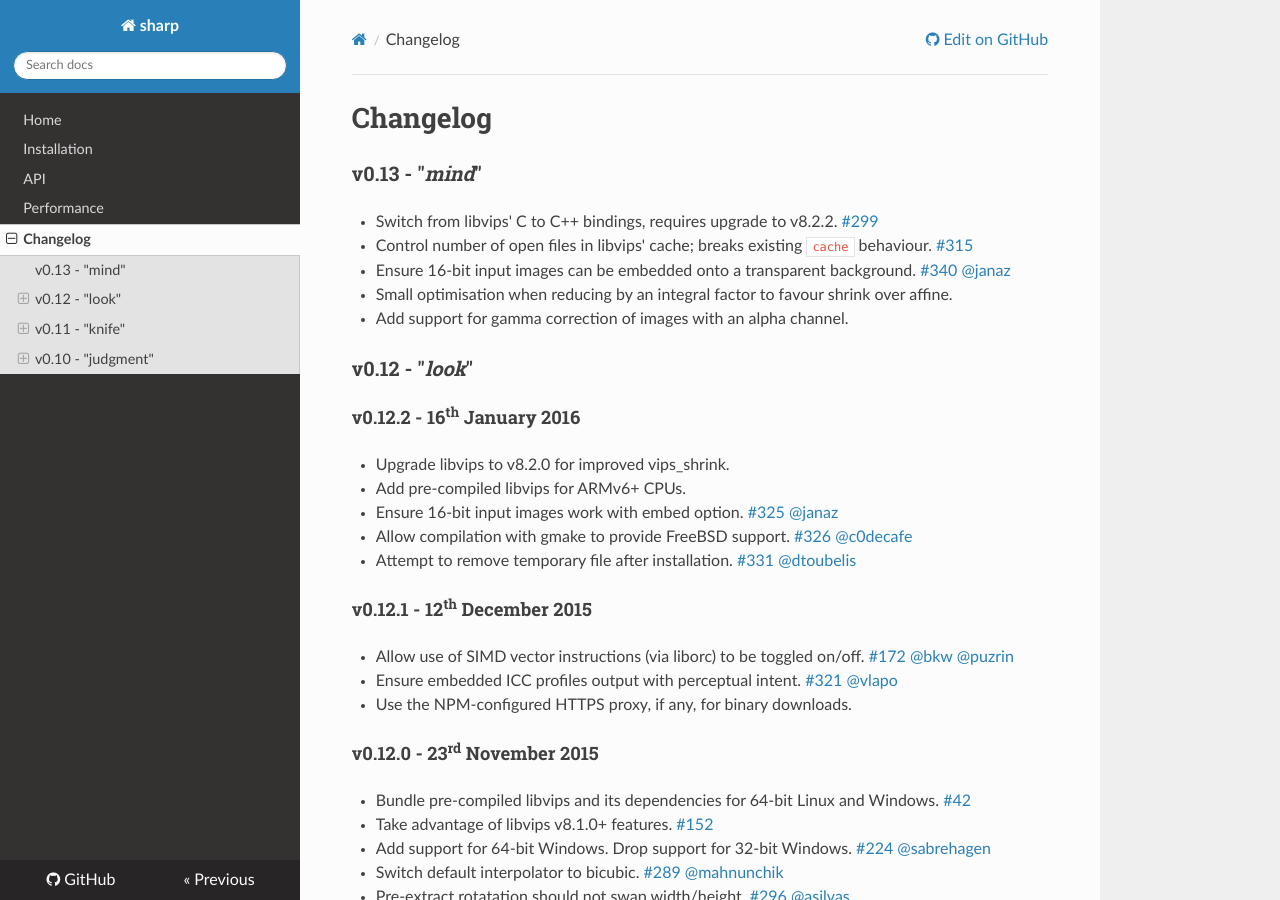
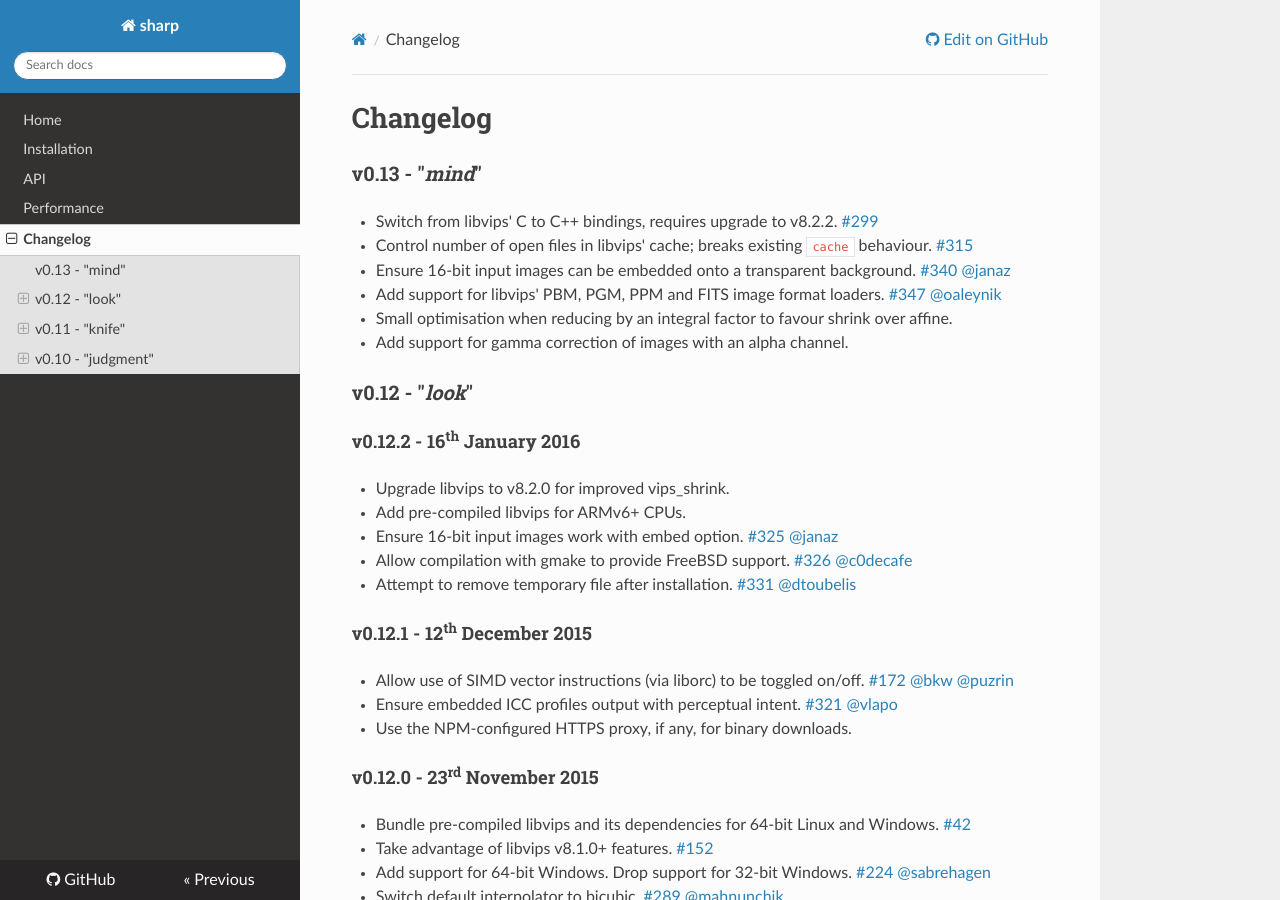
Before and after one commit to webgurucan/node-image-handler, an MkDocs documentation site: the page built from docs/changelog.md, in a window 1280 px wide and 900 px high. Built offline with MkDocs 1.6.1, drawn with Linux system fonts in a browser that asks for light colours; nearby versions of some CDN libraries; old or Windows-style settings are respelled for this version of MkDocs.

Commit message:
Add support for libvips' PPM and FITS loaders #347

```diff
--- a/docs/changelog.md
+++ b/docs/changelog.md
@@ -11,6 +11,10 @@
 * Ensure 16-bit input images can be embedded onto a transparent background.
   [#340](https://github.com/lovell/sharp/issues/340)
   [@janaz](https://github.com/janaz)
+
+* Add support for libvips' PBM, PGM, PPM and FITS image format loaders.
+  [#347](https://github.com/lovell/sharp/issues/347)
+  [@oaleynik](https://github.com/oaleynik)
 
 * Small optimisation when reducing by an integral factor to favour shrink over affine.
 
```
Also changed, not shown: docs/api.md (+1 -1 lines), docs/index.md (+1 -1 lines), 3 other files.
